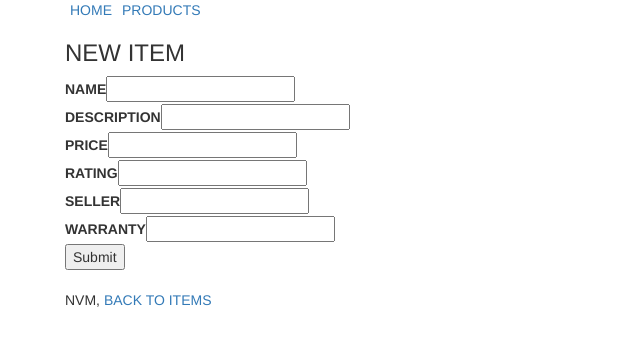
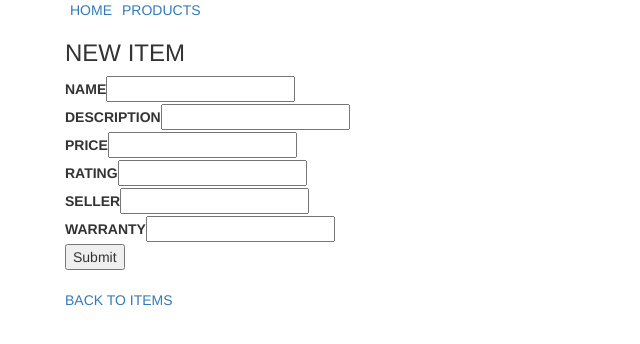
Before and after one commit to jonathanlsanch/synechron-frontend, an Angular app: page /add-item in a window 1280 px wide. Shown: the top 344 px of the page, without its empty margins (0-640 px from the left). Built offline with nearby package versions, Linux system fonts and the light colour scheme.

Commit message:
clean up code

```diff
--- a/src/app/app.routing.ts
+++ b/src/app/app.routing.ts
@@ -11,6 +11,5 @@ export const routes: Routes = [
     { path: 'products', component: ItemsListComponent },
     { path: 'products/item/:id', component: ItemDetailsComponent },
     { path: 'add-item', component: NewItemComponent },
-    // { path: '**', redirectTo: '' },
     { path: 'edit/:id', component: EditItemComponent }
 ];
--- a/src/app/components/edit-item/edit-item.component.html
+++ b/src/app/components/edit-item/edit-item.component.html
@@ -1,46 +1,4 @@
-<!--
-
-    <div class="new-container">
-        <h3>edit item</h3>
-
-          <p *ngIf="savingErr" class="error">
-            {{ savingErr }}
-          </p>
-          <form (ngSubmit)="doTheUpdate(item._id, myForm)" #myForm="ngForm">
-
-          <label for="item-name-input"> name </label>
-          <input id="item-name-input" type="text" [(ngModel)]="itemData.name" name="name">
-          <br>
-
-          <label for="item-description-input"> description </label>
-          <input id="item-description-input" type="text" [(ngModel)]="itemData.description" name="description">
-          <br>
-
-          <label for="item-price-input"> price </label>
-          <input id="item-price-input" type="text" [(ngModel)]="itemData.price" name="price">
-          <br>
-
-          <label for="item-rating-input"> rating </label>
-          <input id="item-rating-input" type="text" [(ngModel)]="itemData.rating" name="rating">
-          <br>
-
-          <label for="item-seller-input"> seller </label>
-          <input id="item-seller-input" type="text" [(ngModel)]="itemData.seller" name="seller">
-          <br>
-
-          <label for="item-warranty-input"> warranty </label>
-          <input id="item-warranty-input" type="text" [(ngModel)]="itemData.warranty" name="warranty">
-          <br>
-
-
-          <input type="submit">
-
-        </form>
-        <br>
-       <span>nvm, <a [routerLink]="['/products']">back to items</a></span>
-      </div> -->
-
-      <div class="new-container">
+ <div class="new-container">
           <h3>edit item</h3>
 
             <form (ngSubmit)="doTheUpdate(item._id, myForm)" #myForm="ngForm">
@@ -71,8 +29,6 @@
 
 
             <input type="submit">
-            <!-- <button class="btn btn-default"> Save item </button> -->
-
           </form>
           <br>
          <span>nvm, <a [routerLink]="['/products']">back to items</a></span>
--- a/src/app/components/items-list/items-list.component.html
+++ b/src/app/components/items-list/items-list.component.html
@@ -5,6 +5,5 @@
     <h3> {{ item.name }}&nbsp;</h3>
     <p> {{ item.description }} </p>
     <a [routerLink]="['item', item._id]" role="button" class="btn btn-info"> View Details </a>
-    <!-- <a [routerLink]="['edit', item._id]" role="button" class="btn btn-info"> Edit </a> -->
   </div>
 </div>
--- a/src/app/components/new-item/new-item.component.html
+++ b/src/app/components/new-item/new-item.component.html
@@ -33,9 +33,8 @@
 
 
     <input type="submit">
-    <!-- <button class="btn btn-default"> Save item </button> -->
 
   </form>
   <br>
- <span>nvm, <a [routerLink]="['/products']">back to items</a></span>
+ <span><a [routerLink]="['/products']">back to items</a></span>
 </div>
```
Also changed, not shown: src/app/components/edit-item/edit-item.component.ts (+2 -94 lines), src/app/components/item-details/item-details.component.html (+0 -41 lines), src/app/components/item-details/item-details.component.ts (+1 -14 lines).
